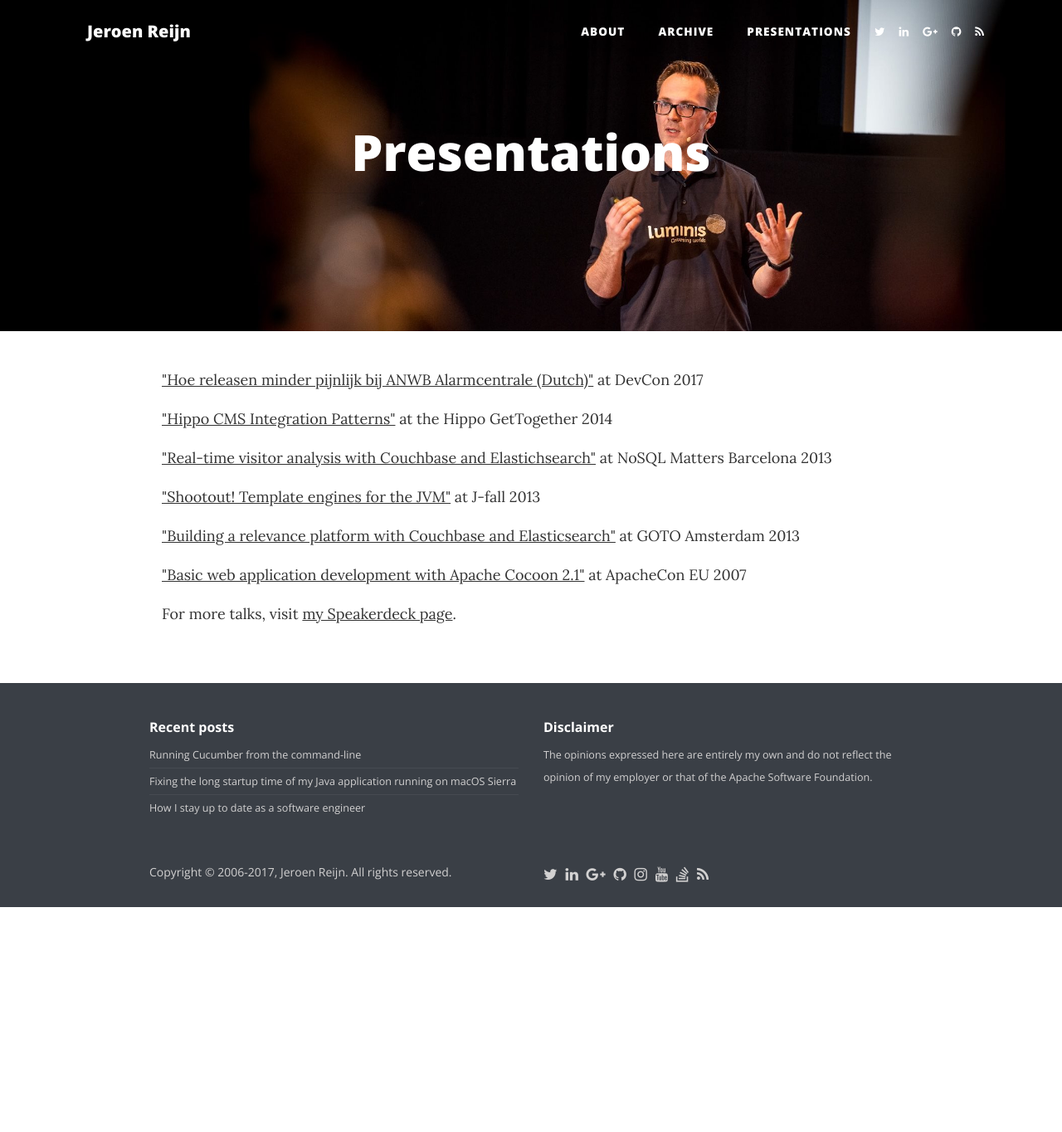
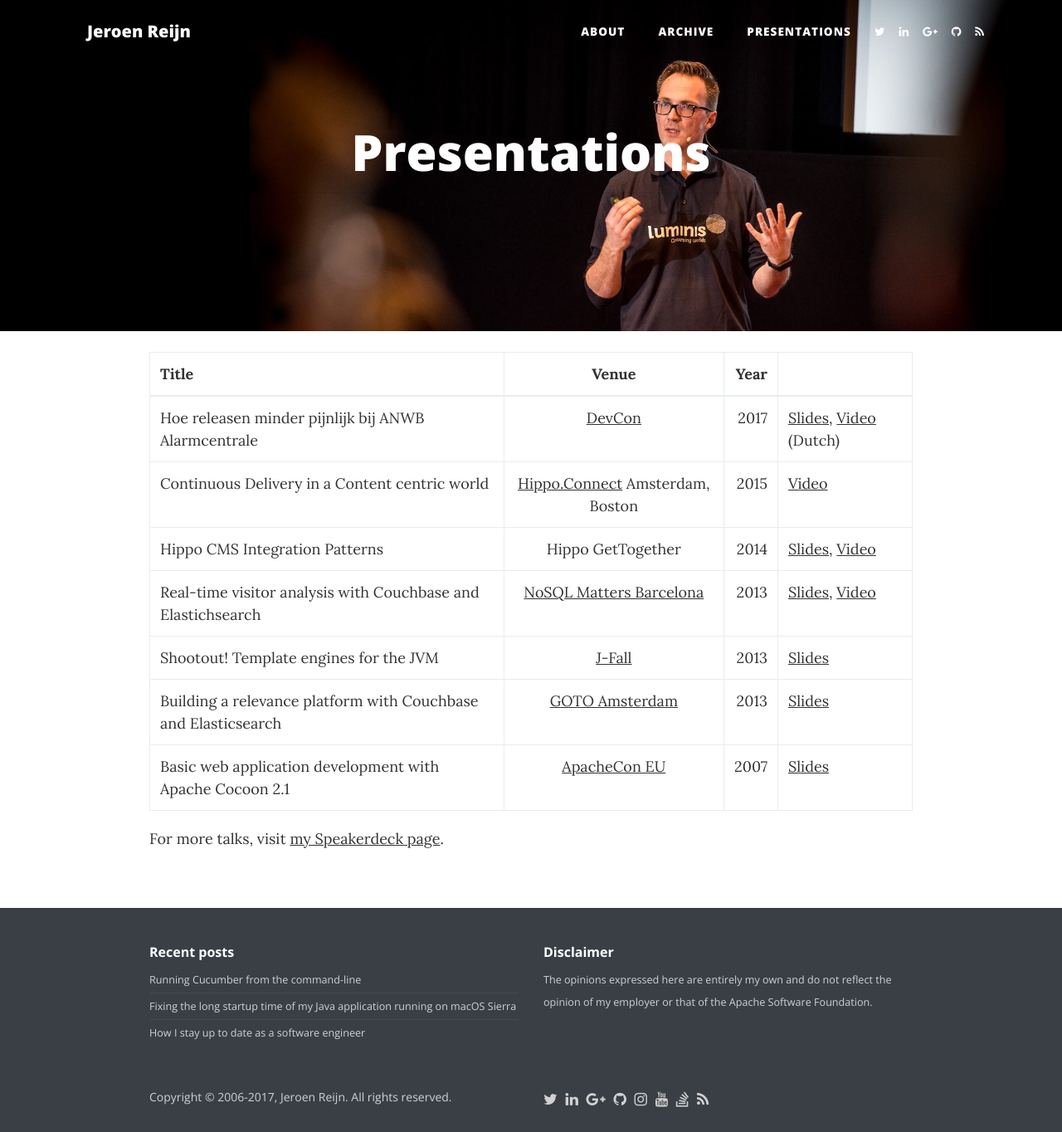
Before and after one commit to jreijn/jreijn.github.com, a Jekyll site: the page built from presentations.md, in a window 1280 px wide. Shown: the whole page at 83% size. Built offline with Jekyll 4.4.1, drawn with Linux system fonts in a browser that asks for light colours; before the commit the page ends 1093 px from its top, so only the background shows below that.

Commit message:
Update presentations page

```diff
--- a/css/clean-blog.css
+++ b/css/clean-blog.css
@@ -15,6 +15,9 @@ p {
     text-decoration: underline; }
 
 li a {
+  text-decoration: underline; }
+
+td a, th a {
   text-decoration: underline; }
 
 h1,
--- a/presentations.html
+++ /dev/null
@@ -1,17 +0,0 @@
----
-layout: page
-title: Presentations
-header-img: /img/presentations2-bg.jpg
----
-
-<div class="container">
-    <ul class="list-unstyled">
-        <li><p><a href="//www.slideshare.net/jreijn/hoe-releasen-minder-pijnlijk-werd-bij-de-anwb-alarmcentrale-79301666" title="Hoe releasen minder pijnlijk bij ANWB Alarmcentrale" target="_blank">"Hoe releasen minder pijnlijk bij ANWB Alarmcentrale (Dutch)"</a> at DevCon 2017</p></li>
-        <li><p><a href="//www.slideshare.net/jreijn/hippo-cms-integration-patterns" title="Hippo CMS Integration Patterns" target="_blank">"Hippo CMS Integration Patterns"</a> at the Hippo GetTogether 2014</p></li>
-        <li><p><a href="//www.slideshare.net/jreijn/nosql13-bcnhippocouchbaseesfinal" title="Real-time visitor analysis with Couchbase and Elastichsearch" target="_blank">"Real-time visitor analysis with Couchbase and Elastichsearch"</a> at NoSQL Matters Barcelona 2013</p></li>
-        <li><p><a href="//www.slideshare.net/jreijn/comparing-templateenginesjvm" title="Shootout! Template engines for the JVM" target="_blank">"Shootout! Template engines for the JVM"</a> at J-fall 2013</p></li>
-        <li><p><a href="//www.slideshare.net/jreijn/gotoams-final" title="Building a relevance platform with Couchbase and Elasticsearch" target="_blank">"Building a relevance platform with Couchbase and Elasticsearch"</a> at GOTO Amsterdam 2013</p></li>
-        <li><p><a href="//www.slideshare.net/jreijn/apache-con-cocoonpresentation" title="Basic web application development with Apache Cocoon 2.1" target="_blank">"Basic web application development with Apache Cocoon 2.1"</a> at  ApacheCon EU 2007</p></li>
-    </ul>
-    <p>For more talks, visit <a href="https://speakerdeck.com/jreijn" target="_blank">my Speakerdeck page</a>.</p>
-</div>
--- /dev/null
+++ b/presentations.md
@@ -0,0 +1,19 @@
+---
+layout: page
+title: Presentations
+permalink: /presentations.html
+header-img: /img/presentations2-bg.jpg
+---
+
+{:.table .table-bordered}
+| Title        | Venue           | Year  |  |
+| ------------- |:-------------:| -----:| |
+| Hoe releasen minder pijnlijk bij ANWB Alarmcentrale      | [DevCon](https://devcon.luminis.eu) | 2017 | <a href="//www.slideshare.net/jreijn/hoe-releasen-minder-pijnlijk-werd-bij-de-anwb-alarmcentrale-79301666" title="Hoe releasen minder pijnlijk bij ANWB Alarmcentrale" target="_blank">Slides</a>, <a href="https://www.youtube.com/watch?v=jxyO4l9fsWQ">Video</a> (Dutch) |
+| Continuous Delivery in a Content centric world | [Hippo.Connect](http://events.bloomreach.com/connect) Amsterdam, Boston | 2015 | <a href="https://vimeo.com/147839586">Video</a> |
+| Hippo CMS Integration Patterns      | Hippo GetTogether  |   2014 | <a href="//www.slideshare.net/jreijn/hippo-cms-integration-patterns" title="Hippo CMS Integration Patterns" target="_blank">Slides</a>, <a target="_blank" href="https://vimeo.com/98282732">Video</a> |
+| Real-time visitor analysis with Couchbase and Elastichsearch | [NoSQL Matters Barcelona](http://2013.nosql-matters.org/bcn/) | 2013 | <a href="//www.slideshare.net/jreijn/nosql13-bcnhippocouchbaseesfinal" title="Real-time visitor analysis with Couchbase and Elastichsearch" target="_blank">Slides</a>, <a href="https://www.youtube.com/watch?v=vmUNtiq8uR0">Video</a> |
+| Shootout! Template engines for the JVM | [J-Fall](http://jfall.nl/) | 2013 | <a href="//www.slideshare.net/jreijn/comparing-templateenginesjvm" title="" target="_blank">Slides</a> |
+| Building a relevance platform with Couchbase and Elasticsearch| [GOTO Amsterdam](https://gotocon.com/amsterdam-2013) | 2013| <a href="//www.slideshare.net/jreijn/gotoams-final" title="" target="_blank">Slides</a>|
+| Basic web application development with Apache Cocoon 2.1 | [ApacheCon EU](https://www.apachecon.com) | 2007 | <a href="//www.slideshare.net/jreijn/apache-con-cocoonpresentation" title="" target="_blank">Slides</a>|
+
+For more talks, visit [my Speakerdeck page](https://speakerdeck.com/jreijn).
--- a/scss/_global.scss
+++ b/scss/_global.scss
@@ -14,6 +14,12 @@ p {
 }
 
 li {
+  a {
+    text-decoration: underline;
+  }
+}
+
+td,th {
   a {
     text-decoration: underline;
   }
```
Also changed, not shown: css/clean-blog.min.css.
